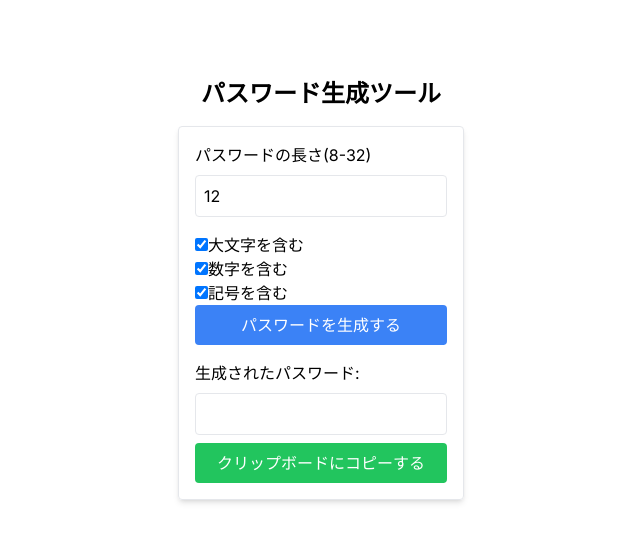
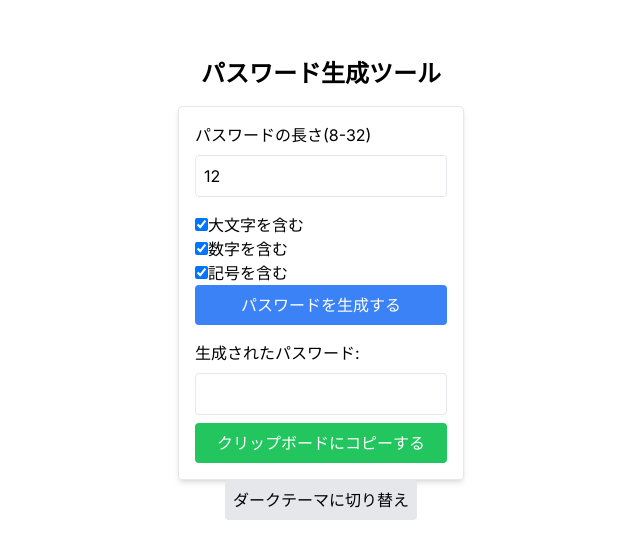
Before and after one commit to Nakayama-Yuki/makepassword, a Next.js app: page / in a window 1280 px wide. Shown: the part 111-670 px from the top of the page, without its empty margins (319-959 px from the left). Built offline with nearby package versions, Linux system fonts and the light colour scheme.

Commit message:
feat: Add darktheme and toggle button

```diff
--- a/src/app/layout.tsx
+++ b/src/app/layout.tsx
@@ -1,6 +1,7 @@
 import type { Metadata } from "next";
 import { Inter } from "next/font/google";
 import "./globals.css";
+import { ThemeProvider } from "@/context/ThemeContext";
 
 const inter = Inter({ subsets: ["latin"] });
 
@@ -16,7 +17,9 @@ export default function RootLayout({
 }>) {
   return (
     <html lang="ja">
-      <body className={inter.className}>{children}</body>
+      <body className={inter.className}>
+        <ThemeProvider>{children}</ThemeProvider>
+      </body>
     </html>
   );
 }
--- a/src/app/page.tsx
+++ b/src/app/page.tsx
@@ -1,10 +1,20 @@
+"use client";
+
 import PasswordGenerator from "@/components/PasswordGenerator";
+import ThemeToggleButton from "@/components/ThemeToggleButton";
+import { useTheme } from "@/context/ThemeContext";
 
 export default function Home() {
+  const { theme } = useTheme();
+
   return (
-    <main className="flex flex-col items-center justify-center min-h-screen">
+    <main
+      className={`flex flex-col items-center justify-center min-h-screen ${
+        theme === "dark" ? "bg-gray-800 text-white" : "bg-white text-black"
+      }`}>
       <h1 className="text-2xl font-bold mb-4">パスワード生成ツール</h1>
       <PasswordGenerator />
+      <ThemeToggleButton />
     </main>
   );
 }
--- /dev/null
+++ b/src/components/ThemeToggleButton.tsx
@@ -0,0 +1,15 @@
+// src/components/ThemeToggleButton.tsx
+import React from "react";
+import { useTheme } from "../context/ThemeContext";
+
+const ThemeToggleButton: React.FC = () => {
+  const { theme, toggleTheme } = useTheme();
+
+  return (
+    <button onClick={toggleTheme} className="p-2 bg-gray-200 rounded">
+      {theme === "light" ? "ダークテーマに切り替え" : "ライトテーマに切り替え"}
+    </button>
+  );
+};
+
+export default ThemeToggleButton;
--- /dev/null
+++ b/src/context/ThemeContext.tsx
@@ -0,0 +1,36 @@
+"use client";
+
+import React, { createContext, useState, useContext } from "react";
+
+type Theme = "light" | "dark";
+
+interface ThemeContextProps {
+  theme: Theme;
+  toggleTheme: () => void;
+}
+
+const ThemeContext = createContext<ThemeContextProps | undefined>(undefined);
+
+export const useTheme = (): ThemeContextProps => {
+  const context = useContext(ThemeContext);
+  if (!context) {
+    throw new Error("useTheme must be used within a ThemeProvider");
+  }
+  return context;
+};
+
+export const ThemeProvider: React.FC<{ children: React.ReactNode }> = ({
+  children,
+}) => {
+  const [theme, setTheme] = useState<Theme>("light");
+
+  const toggleTheme = () => {
+    setTheme((prevTheme) => (prevTheme === "light" ? "dark" : "light"));
+  };
+
+  return (
+    <ThemeContext.Provider value={{ theme, toggleTheme }}>
+      {children}
+    </ThemeContext.Provider>
+  );
+};
```
